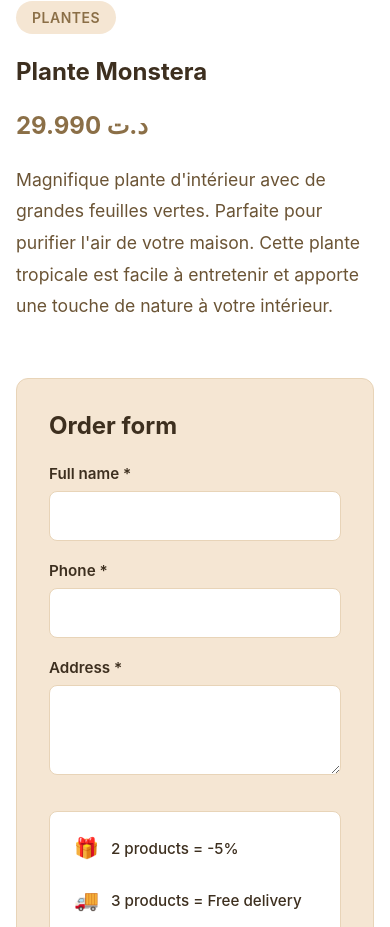
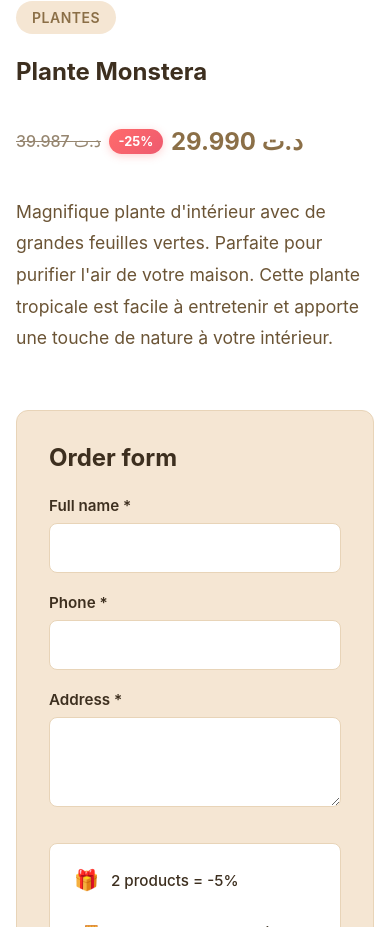
Before and after one commit to manarjedaied/homeva, a React (Vite) app in the folder frontend/: page /products/1 in a window 390 px wide. Shown: the part 853-1780 px from the top of the page. Built offline with nearby package versions, Linux system fonts and the light colour scheme.

Commit message:
Enhance ProductDetails component to display original price and discount badge, and update styles for better presentation of pricing information.

```diff
--- a/frontend/src/pages/ProductDetails.tsx
+++ b/frontend/src/pages/ProductDetails.tsx
@@ -176,7 +176,9 @@ export const ProductDetails: React.FC = () => {
   // Calculs pour le récapitulatif
   const DELIVERY_FEE = 7; // Frais de livraison en TND
   const DISCOUNT_PERCENTAGE = 5; // Remise de 5% UNIQUEMENT pour 2 produits
-  const unitPrice = product.price;
+  const PRODUCT_DISCOUNT_PERCENTAGE = 25; // Remise affichée sur le produit (20% ou 30%)
+  const unitPrice = product.price; // Prix actuel (après remise)
+  const originalPrice = unitPrice / (1 - PRODUCT_DISCOUNT_PERCENTAGE / 100); // Calcul du prix original
   const quantity = orderFormData.quantity;
   const subtotal = unitPrice * quantity;
   const hasDiscount = quantity === 2; // Remise uniquement pour exactement 2 produits
@@ -219,8 +221,16 @@ export const ProductDetails: React.FC = () => {
             <span className="product-category-badge">{product.category}</span>
           )}
           <h1 className="product-title">{product.name}</h1>
-          <div className="product-price-large">
-            {formatPrice(product.price)}
+          <div className="product-price-container">
+            <div className="product-price-original">
+              {formatPrice(originalPrice)}
+            </div>
+            <div className="product-discount-badge">
+              -{PRODUCT_DISCOUNT_PERCENTAGE}%
+            </div>
+            <div className="product-price-large">
+              {formatPrice(product.price)}
+            </div>
           </div>
           <p className="product-description-full">{product.description}</p>
 
--- a/frontend/src/styles/global.css
+++ b/frontend/src/styles/global.css
@@ -801,6 +801,44 @@ body {
   line-height: 1.2;
 }
 
+.product-price-container {
+  display: flex;
+  align-items: center;
+  gap: 1rem;
+  flex-wrap: wrap;
+  margin: 1rem 0;
+}
+
+.product-price-original {
+  font-size: 1.5rem;
+  font-weight: 500;
+  color: var(--text-secondary);
+  text-decoration: line-through;
+  opacity: 0.7;
+}
+
+.product-discount-badge {
+  background: linear-gradient(135deg, #ff6b6b 0%, #ee5a6f 100%);
+  color: white;
+  padding: 0.5rem 1rem;
+  border-radius: 20px;
+  font-size: 1rem;
+  font-weight: 700;
+  box-shadow: 0 2px 8px rgba(255, 107, 107, 0.3);
+  animation: pulse-badge 2s infinite;
+}
+
+@keyframes pulse-badge {
+  0%, 100% {
+    transform: scale(1);
+    box-shadow: 0 2px 8px rgba(255, 107, 107, 0.3);
+  }
+  50% {
+    transform: scale(1.05);
+    box-shadow: 0 4px 12px rgba(255, 107, 107, 0.5);
+  }
+}
+
 .product-price-large {
   font-size: 2.5rem;
   font-weight: 700;
@@ -1036,6 +1074,19 @@ body {
     font-size: 2rem;
   }
 
+  .product-price-container {
+    gap: 0.75rem;
+  }
+
+  .product-price-original {
+    font-size: 1.25rem;
+  }
+
+  .product-discount-badge {
+    padding: 0.4rem 0.8rem;
+    font-size: 0.9rem;
+  }
+
   .product-price-large {
     font-size: 2rem;
   }
@@ -1199,6 +1250,15 @@ body {
     font-size: 1.75rem;
   }
 
+  .product-price-original {
+    font-size: 1.1rem;
+  }
+
+  .product-discount-badge {
+    padding: 0.35rem 0.7rem;
+    font-size: 0.85rem;
+  }
+
   .product-price-large {
     font-size: 1.75rem;
   }
@@ -1276,6 +1336,19 @@ body {
 
   .product-title {
     font-size: 1.5rem;
+  }
+
+  .product-price-container {
+    gap: 0.5rem;
+  }
+
+  .product-price-original {
+    font-size: 1rem;
+  }
+
+  .product-discount-badge {
+    padding: 0.3rem 0.6rem;
+    font-size: 0.8rem;
   }
 
   .product-price-large {
```
